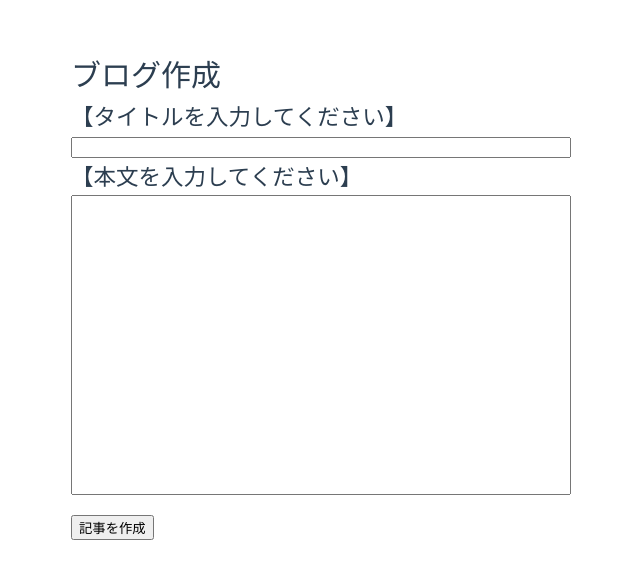
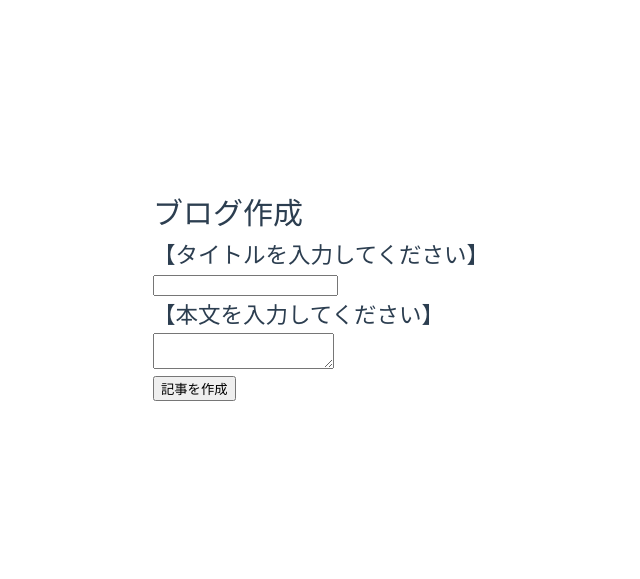
Before and after one commit to a-itabashi/vuejs_blog_sample, a Vue app: page /blogs/create in a window 1280 px wide. Shown: the part 105-684 px from the top of the page, without its empty margins (319-959 px from the left). Built offline with nearby package versions, Linux system fonts and the light colour scheme.

Commit message:
Formコンポーネントを実装

```diff
--- /dev/null
+++ b/src/components/blogs/form.vue
@@ -0,0 +1,26 @@
+<script setup lang="ts">
+import { axiosInstance } from '@/utils/axios'
+import { ref } from 'vue'
+
+const title = ref('')
+const contents = ref('')
+
+const emit = defineEmits(['onSubmit'])
+
+const handleSubmit = async () => {
+  await axiosInstance.post('/blogs', { title: title.value, contents: contents.value })
+  emit('onSubmit')
+}
+</script>
+
+<template>
+  <div>
+    <h2>【タイトルを入力してください】</h2>
+    <input class="title" v-model="title" />
+  </div>
+  <div>
+    <h2>【本文を入力してください】</h2>
+    <textarea class="contents" v-model="contents" />
+  </div>
+  <button class="button" @click="handleSubmit">記事を作成</button>
+</template>
--- a/src/views/BlogCreate.vue
+++ b/src/views/BlogCreate.vue
@@ -1,28 +1,16 @@
 <script setup lang="ts">
-import { axiosInstance } from '@/utils/axios'
-import { ref } from 'vue'
 import { useRouter } from 'vue-router'
+import Form from '@/components/blogs/form.vue'
 
-const title = ref('')
-const contents = ref('')
 const router = useRouter()
 
-const onClick = async () => {
-  await axiosInstance.post('/blogs', { title: title.value, contents: contents.value })
+const handleSubmit = async () => {
   router.push({ name: 'blogList' })
 }
 </script>
 <template>
   <h1>ブログ作成</h1>
-  <div>
-    <h2>【タイトルを入力してください】</h2>
-    <input class="title" v-model="title" />
-  </div>
-  <div>
-    <h2>【本文を入力してください】</h2>
-    <input class="contents" v-model="contents" />
-  </div>
-  <button class="button" @click="onClick">記事を作成</button>
+  <Form @onSubmit="handleSubmit" />
 </template>
 
 <style scoped>
```
